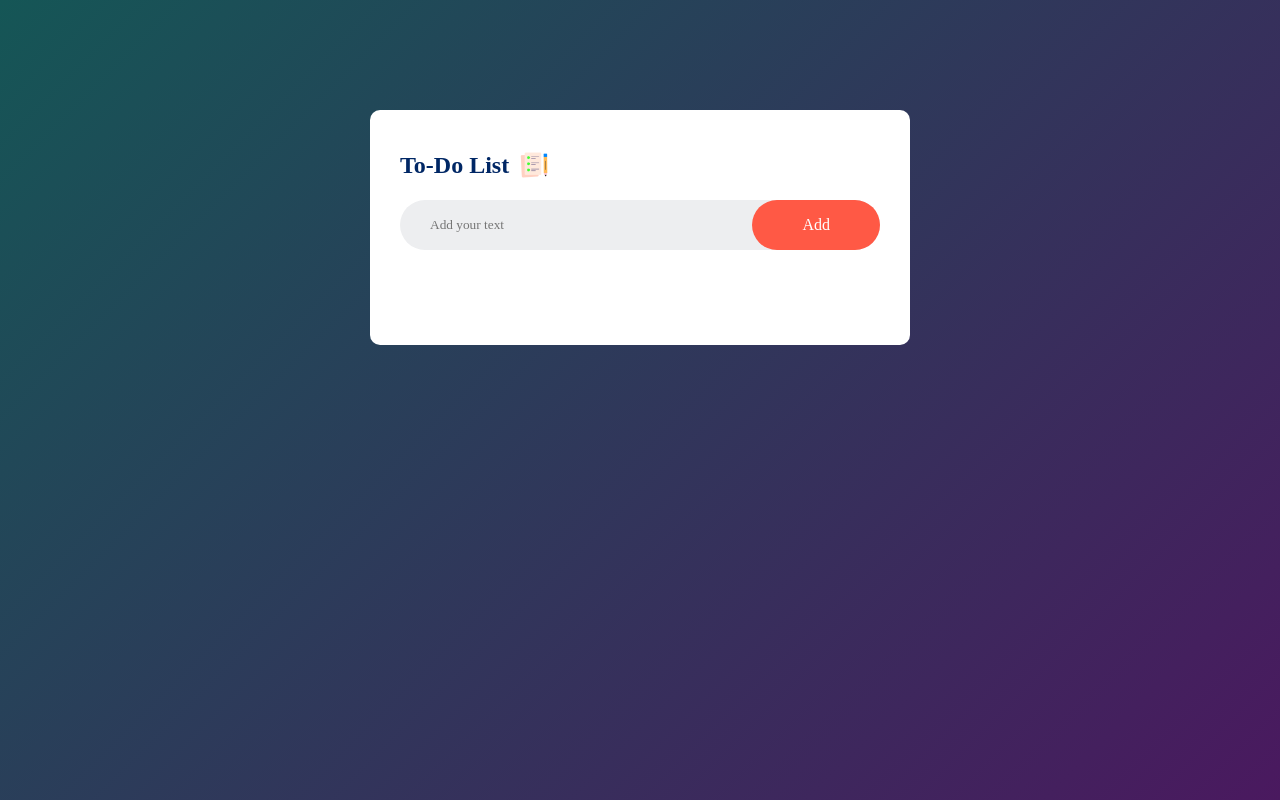
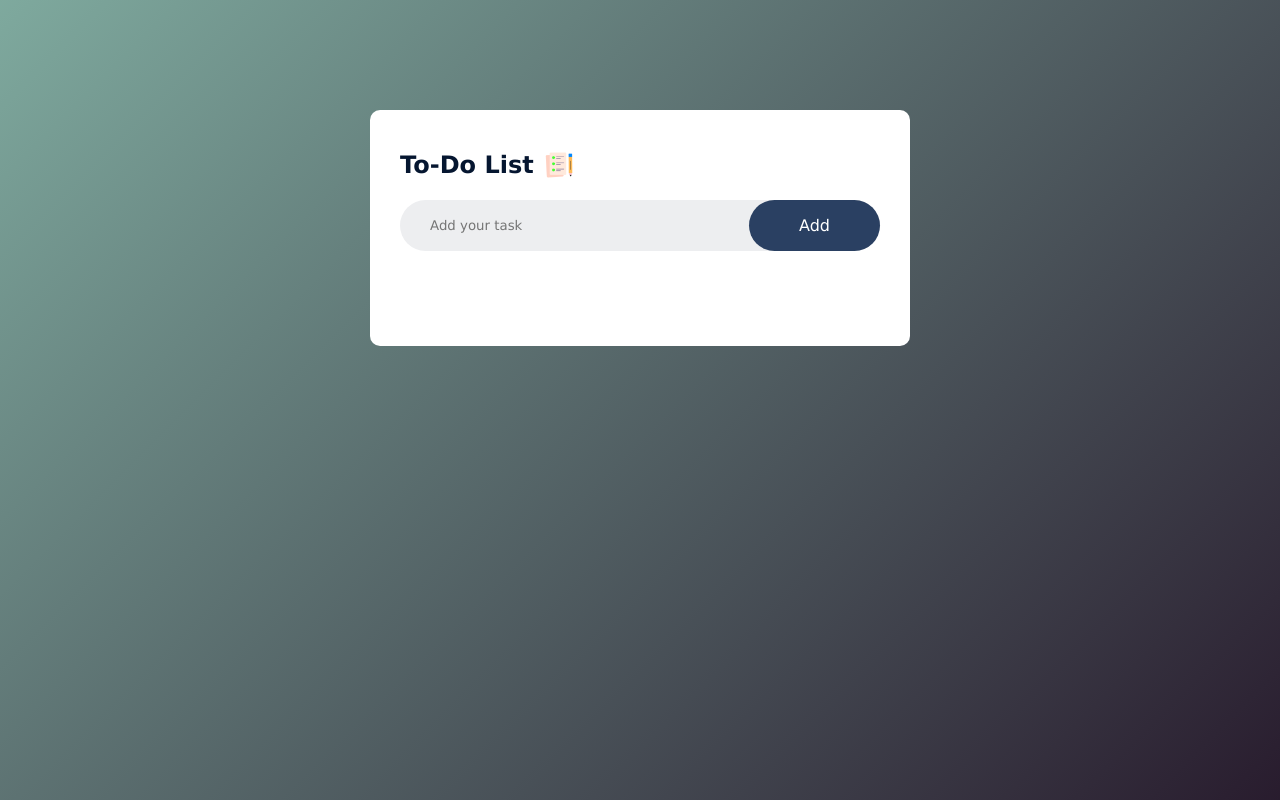
Before and after one commit to prasad9967/TaskHub, a plain HTML site: page index.html in a window 1280 px wide. Drawn offline with Linux system fonts and the light colour scheme.

Commit message:
second alter

```diff
--- a/index.html
+++ b/index.html
@@ -12,7 +12,7 @@
         <div class="todo-app">
             <h2>To-Do List <img src="Icon.png" alt="icon"></h2>
             <div class="row">
-                <input type="text" id="input-box" placeholder="Add your text">
+                <input type="text" id="input-box" placeholder="Add your task">
                 <button onclick="addTask()">Add</button>
             </div>
             <ul id="list-container">
--- a/style.css
+++ b/style.css
@@ -1,5 +1,5 @@
 * {
-    font-family: 'sans-serif';
+    font-family: 'verdana','sans-serif';
     box-sizing: border-box;
     margin: 0;
     padding: 0;
@@ -8,7 +8,7 @@
 .container {
     width: 100%;
     min-height: 100vh;
-    background: linear-gradient(135deg,#155656,#4a195f);
+    background: linear-gradient(135deg,hsl(164, 20%, 58%),hwb(282 11% 82%));
     padding: 10px;
 }
 
@@ -22,7 +22,7 @@
 }
 
 .todo-app h2{
-    color: #002765;
+    color: hwb(216 2% 81%);
     display: flex;
     align-items: center;
     margin-bottom: 20px;
@@ -56,7 +56,7 @@ button {
     border: none;
     outline: none;
     padding: 16px 50px;
-    background-color: #ff5945;
+    background-color: #2a4062;
     color: #fff;
     font-size: 1rem;
     cursor: pointer;
```
